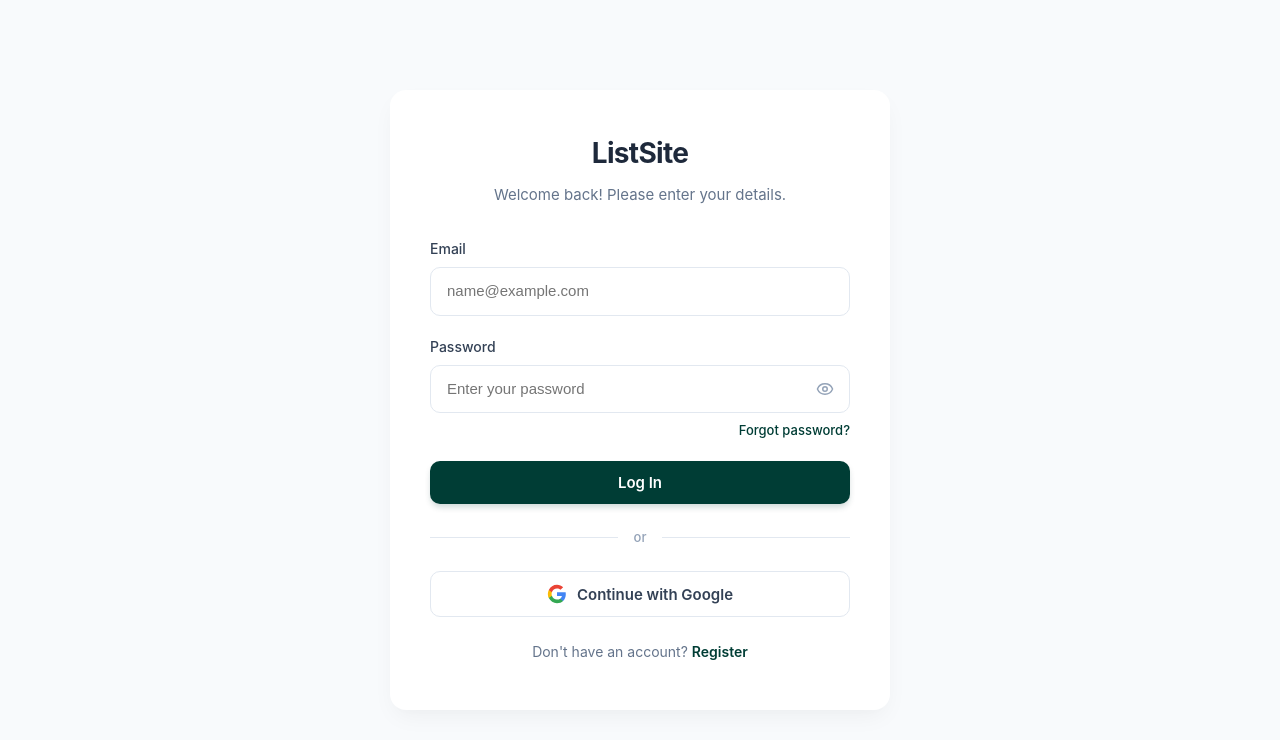
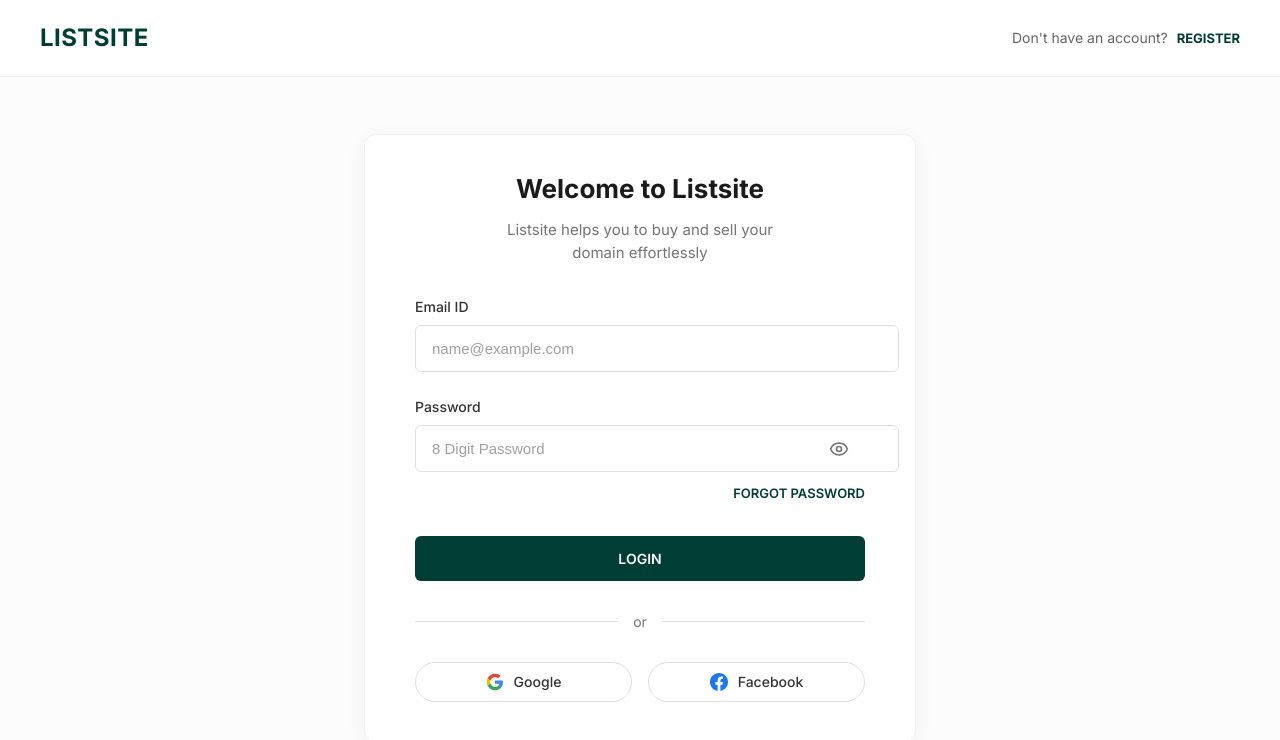
Before and after one commit to Akshay2310-cyber/listsite-web, a React (Vite) app: page /login in a window 1280 px wide. Shown: the top 740 px of the page. Built offline with nearby package versions, Linux system fonts and the light colour scheme.

Commit message:
feat: Redesign the Login page UI with a new layout, updated form elements, and added Facebook login functionality.

```diff
--- a/index.html
+++ b/index.html
@@ -1,13 +1,19 @@
 <!doctype html>
 <html lang="en">
+
 <head>
   <meta charset="UTF-8" />
   <link rel="icon" type="image/svg+xml" href="/vite.svg" />
   <meta name="viewport" content="width=device-width, initial-scale=1.0" />
   <title>ListSite</title>
+  <link rel="preconnect" href="https://fonts.googleapis.com">
+  <link rel="preconnect" href="https://fonts.gstatic.com" crossorigin>
+  <link href="https://fonts.googleapis.com/css2?family=Inter:wght@400;500;600;700&display=swap" rel="stylesheet">
 </head>
+
 <body>
   <div id="root"></div>
   <script type="module" src="/src/main.tsx"></script>
 </body>
+
 </html>
--- a/package.json
+++ b/package.json
@@ -17,6 +17,7 @@
   },
   "devDependencies": {
     "@eslint/js": "^9.39.1",
+    "@fontsource/inter": "^5.2.8",
     "@types/node": "^24.10.1",
     "@types/react": "^19.2.7",
     "@types/react-dom": "^19.2.3",
--- a/src/pages/Login.tsx
+++ b/src/pages/Login.tsx
@@ -14,29 +14,37 @@ export default function Login() {
     const handleSubmit = (e: FormEvent) => {
         e.preventDefault();
         console.log('Logging in with:', { email, password });
-        // Add logic here
     };
 
     const handleGoogleLogin = () => {
         console.log('Logging in with Google');
-        // Add OAuth logic here
+    };
+
+    const handleFacebookLogin = () => {
+        console.log('Logging in with Facebook');
     };
 
     return (
         <div className="login-page">
+            {/* Top Navbar */}
+            <nav className="login-navbar">
+                <div className="nav-brand">LISTSITE</div>
+                <div className="nav-auth-link">
+                    Don't have an account? <a href="/register">REGISTER</a>
+                </div>
+            </nav>
+
+            {/* Main Content Area */}
             <div className="login-container">
                 <div className="login-card">
-                    <header className="login-header">
-                        {/* If there's a logo it would go here */}
-                        {/* <img src="/logo.svg" alt="ListSite Logo" className="w-12 h-12 mx-auto mb-4" /> */}
-                        <h1 className="login-title">ListSite</h1>
-                        <p className="login-subtitle">Welcome back! Please enter your details.</p>
-                    </header>
+                    <h1 className="login-title">Welcome to Listsite</h1>
+                    <p className="login-subtitle">
+                        Listsite helps you to buy and sell your <br /> domain effortlessly
+                    </p>
 
                     <form onSubmit={handleSubmit}>
                         <div className="form-group">
-                            <label htmlFor="email" className="input-label">Email</label>
-                            <div className="input-wrapper">
+                            <label htmlFor="email" className="input-label">Email ID</label>
                             <input
                                 id="email"
                                 type="email"
@@ -47,15 +55,14 @@ export default function Login() {
                                 required
                             />
                         </div>
-                        </div>
 
                         <div className="form-group">
                             <label htmlFor="password" className="input-label">Password</label>
-                            <div className="input-wrapper">
+                            <div className="password-wrapper">
                                 <input
                                     id="password"
                                     type={showPassword ? 'text' : 'password'}
-                                    placeholder="Enter your password"
+                                    placeholder="8 Digit Password"
                                     className="input-field"
                                     value={password}
                                     onChange={(e) => setPassword(e.target.value)}
@@ -63,18 +70,18 @@ export default function Login() {
                                 />
                                 <button
                                     type="button"
-                                    className="input-icon-btn"
+                                    className="password-toggle-btn"
                                     onClick={togglePasswordVisibility}
                                     aria-label={showPassword ? 'Hide password' : 'Show password'}
                                 >
-                                    {showPassword ? <EyeOff size={18} /> : <Eye size={18} />}
+                                    {showPassword ? <EyeOff size={20} /> : <Eye size={20} />}
                                 </button>
                             </div>
-                            <a href="#" className="forgot-password">Forgot password?</a>
+                            <a href="/forgot-password" className="forgot-password-link">FORGOT PASSWORD</a>
                         </div>
 
-                        <button type="submit" className="btn btn-primary">
-                            Log In
+                        <button type="submit" className="btn-login">
+                            LOGIN
                         </button>
                     </form>
 
@@ -82,8 +89,9 @@ export default function Login() {
                         <span>or</span>
                     </div>
 
-                    <button type="button" className="btn btn-google" onClick={handleGoogleLogin}>
-                        <svg className="google-icon" viewBox="0 0 24 24" aria-hidden="true">
+                    <div className="social-buttons">
+                        <button type="button" className="btn-social" onClick={handleGoogleLogin}>
+                            <svg className="social-icon" viewBox="0 0 24 24">
                                 <path
                                     d="M22.56 12.25c0-.78-.07-1.53-.2-2.25H12v4.26h5.92c-.26 1.37-1.04 2.53-2.21 3.31v2.77h3.57c2.08-1.92 3.28-4.74 3.28-8.09z"
                                     fill="#4285F4"
@@ -101,12 +109,15 @@ export default function Login() {
                                     fill="#EA4335"
                                 />
                             </svg>
-                        Continue with Google
+                            Google
                         </button>
 
-                    <div className="login-footer">
-                        Don't have an account?
-                        <a href="#" className="link">Register</a>
+                        <button type="button" className="btn-social" onClick={handleFacebookLogin}>
+                            <svg className="social-icon" viewBox="0 0 24 24" fill="#1877F2">
+                                <path d="M24 12.073c0-6.627-5.373-12-12-12s-12 5.373-12 12c0 5.99 4.388 10.954 10.125 11.854v-8.385H7.078v-3.47h3.047V9.43c0-3.007 1.792-4.669 4.533-4.669 1.312 0 2.686.235 2.686.235v2.953H15.83c-1.491 0-1.956.925-1.956 1.874v2.25h3.328l-.532 3.47h-2.796v8.385C19.612 23.027 24 18.062 24 12.073z" />
+                            </svg>
+                            Facebook
+                        </button>
                     </div>
                 </div>
             </div>
--- a/src/styles/Login.css
+++ b/src/styles/Login.css
@@ -1,56 +1,91 @@
-/* Global reset for login page scope if needed, though body handles main bg */
+/* Page Layout */
 .login-page {
     display: flex;
+    flex-direction: column;
     min-height: 100vh;
-    width: 100%;
-    background-color: #f8fafc;
+    background-color: #ffffff;
     font-family: 'Inter', system-ui, -apple-system, sans-serif;
 }
 
-/* Centered Layout */
+/* Navbar */
+.login-navbar {
+    display: flex;
+    justify-content: space-between;
+    align-items: center;
+    padding: 20px 40px;
+    background-color: #ffffff;
+    border-bottom: 1px solid #f1f1f1;
+}
+
+.nav-brand {
+    font-size: 24px;
+    font-weight: 700;
+    color: #003D35;
+    letter-spacing: 0.5px;
+    text-transform: uppercase;
+}
+
+.nav-auth-link {
+    font-size: 14px;
+    color: #666;
+    font-weight: 400;
+}
+
+.nav-auth-link a {
+    color: #003D35;
+    font-weight: 700;
+    text-decoration: none;
+    margin-left: 5px;
+    text-transform: uppercase;
+    font-size: 13px;
+}
+
+.nav-auth-link a:hover {
+    text-decoration: underline;
+}
+
+/* Main Content */
 .login-container {
+    flex: 1;
     display: flex;
-    flex-direction: column;
     justify-content: center;
     align-items: center;
-    width: 100%;
-    padding: 20px;
+    background-color: #fcfcfc;
+    /* Very subtle grey for contrast, optional based on image */
+    padding: 40px;
 }
 
 .login-card {
     background: white;
     width: 100%;
-    max-width: 420px;
-    padding: 48px 40px;
-    border-radius: 16px;
-    box-shadow: 0 10px 25px -5px rgba(0, 0, 0, 0.05), 0 8px 10px -6px rgba(0, 0, 0, 0.01);
+    max-width: 450px;
+    padding: 40px 50px;
+    border-radius: 12px;
+    box-shadow: 0 4px 20px rgba(0, 0, 0, 0.05);
+    /* Soft shadow */
     text-align: center;
+    border: 1px solid #f0f0f0;
 }
 
 /* Typography */
-.login-header {
-    margin-bottom: 32px;
-}
-
 .login-title {
-    font-size: 28px;
+    font-size: 26px;
     font-weight: 700;
-    color: #1e293b;
-    /* Slate-800 */
-    margin: 0 0 8px 0;
-    letter-spacing: -0.025em;
+    color: #1a1a1a;
+    margin: 0 0 12px 0;
 }
 
 .login-subtitle {
-    color: #64748b;
-    /* Slate-500 */
+    color: #757575;
     font-size: 15px;
     line-height: 1.5;
+    margin-bottom: 32px;
+    font-weight: 400;
 }
 
-/* Form Elements */
+/* Form */
 .form-group {
-    margin-bottom: 20px;
+    margin-bottom: 24px;
     text-align: left;
 }
 
@@ -58,154 +93,130 @@
     display: block;
     font-size: 14px;
     font-weight: 500;
-    color: #334155;
-    /* Slate-700 */
+    color: #333;
     margin-bottom: 8px;
-}
-
-.input-wrapper {
-    position: relative;
-    display: flex;
-    align-items: center;
 }
 
 .input-field {
     width: 100%;
-    padding: 12px 16px;
-    padding-right: 40px;
-    /* Space for icon */
+    padding: 14px 16px;
     font-size: 15px;
-    line-height: 1.5;
-    color: #1e293b;
+    color: #333;
     background-color: #fff;
-    border: 1px solid #e2e8f0;
-    border-radius: 10px;
-    transition: all 0.2s ease;
+    border: 1px solid #e0e0e0;
+    border-radius: 6px;
     outline: none;
+    transition: border-color 0.2s;
+}
+
+.input-field::placeholder {
+    color: #a0a0a0;
+    font-weight: 400;
 }
 
 .input-field:focus {
     border-color: #003D35;
-    box-shadow: 0 0 0 3px rgba(0, 61, 53, 0.1);
 }
 
-.input-icon-btn {
+.password-wrapper {
+    position: relative;
+}
+
+.password-toggle-btn {
     position: absolute;
     right: 12px;
+    top: 50%;
+    transform: translateY(-50%);
     background: none;
     border: none;
     cursor: pointer;
-    color: #94a3b8;
+    color: #757575;
     display: flex;
     align-items: center;
     padding: 4px;
-    border-radius: 4px;
-    transition: color 0.2s;
 }
 
-.input-icon-btn:hover {
-    color: #64748b;
-    background-color: #f1f5f9;
+.forgot-password-link {
+    display: block;
+    text-align: right;
+    margin-top: 12px;
+    font-size: 13px;
+    font-weight: 600;
+    color: #00695c;
+    /* Slightly lighter green for link, or stick to theme */
+    color: #003D35;
+    text-decoration: none;
+    text-transform: uppercase;
 }
 
-/* Buttons */
-.btn {
-    display: flex;
-    justify-content: center;
-    align-items: center;
+/* Login Button */
+.btn-login {
     width: 100%;
-    padding: 12px 24px;
-    font-size: 15px;
+    padding: 14px;
+    background-color: #003D35;
+    color: white;
+    border: none;
+    border-radius: 6px;
+    font-size: 14px;
     font-weight: 600;
-    border-radius: 10px;
-    border: none;
     cursor: pointer;
-    transition: all 0.2s ease;
-    gap: 10px;
+    margin-top: 8px;
+    text-transform: uppercase;
+    transition: background 0.2s;
 }
 
-.btn-primary {
-    background-color: #003D35;
-    color: white;
-    box-shadow: 0 4px 6px -1px rgba(0, 61, 53, 0.2);
-}
-
-.btn-primary:hover {
+.btn-login:hover {
     background-color: #002e28;
-    box-shadow: 0 6px 8px -1px rgba(0, 61, 53, 0.3);
-    transform: translateY(-1px);
-}
-
-.btn-primary:active {
-    transform: translateY(0);
 }
 
 /* Divider */
 .divider {
     display: flex;
     align-items: center;
-    margin: 24px 0;
-    color: #94a3b8;
-    font-size: 13px;
-    font-weight: 500;
+    margin: 30px 0;
+    color: #757575;
+    font-size: 14px;
 }
 
 .divider::before,
 .divider::after {
     content: '';
     flex: 1;
-    border-top: 1px solid #e2e8f0;
+    border-top: 1px solid #e0e0e0;
 }
 
 .divider span {
-    padding: 0 16px;
+    padding: 0 15px;
 }
 
-/* Social Button */
-.btn-google {
-    background-color: #fff;
-    color: #334155;
-    border: 1px solid #e2e8f0;
-    position: relative;
+/* Social Buttons */
+.social-buttons {
+    display: flex;
+    gap: 16px;
 }
 
-.btn-google:hover {
-    background-color: #f8fafc;
-    border-color: #cbd5e1;
-    color: #1e293b;
+.btn-social {
+    flex: 1;
+    display: flex;
+    justify-content: center;
+    align-items: center;
+    gap: 10px;
+    padding: 10px;
+    background-color: white;
+    border: 1px solid #e0e0e0;
+    border-radius: 24px;
+    /* Pill shape */
+    font-size: 14px;
+    color: #333;
+    cursor: pointer;
+    transition: background-color 0.2s;
 }
 
-.google-icon {
-    width: 20px;
-    height: 20px;
+.btn-social:hover {
+    background-color: #f9f9f9;
 }
 
-/* Footer Links */
-.login-footer {
-    margin-top: 24px;
-    font-size: 14px;
-    color: #64748b;
+.social-icon {
+    width: 18px;
+    height: 18px;
 }
-
-.link {
-    color: #003D35;
-    font-weight: 600;
-    text-decoration: none;
-    margin-left: 4px;
-    transition: opacity 0.2s;
-}
-
-.link:hover {
-    opacity: 0.8;
-    text-decoration: underline;
-}
-
-.forgot-password {
-    display: block;
-    text-align: right;
-    font-size: 13px;
-    font-weight: 500;
-    color: #003D35;
-    margin-top: 8px;
-    text-decoration: none;
-}
```
Also changed, not shown: 1 other file (tests, documents, lock files or other folders). Lines whose indentation alone changed are shown as unchanged.
